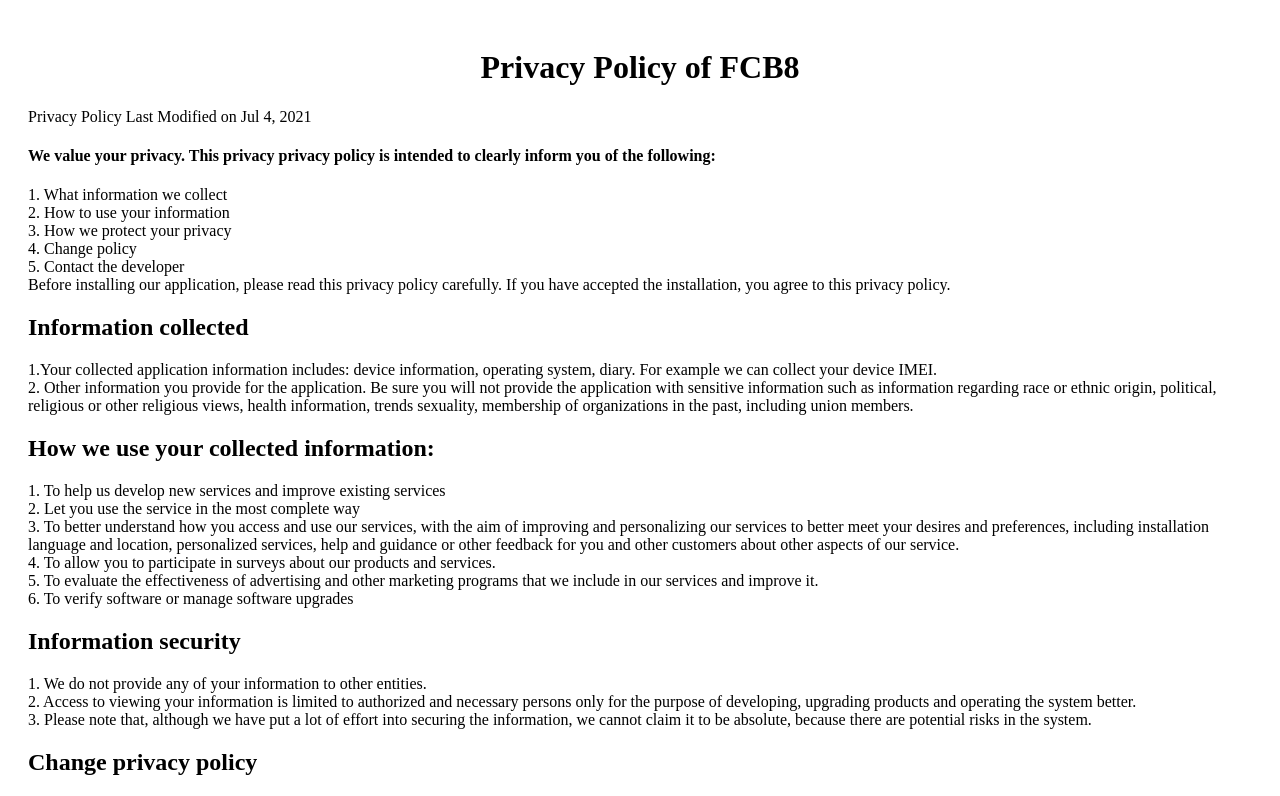
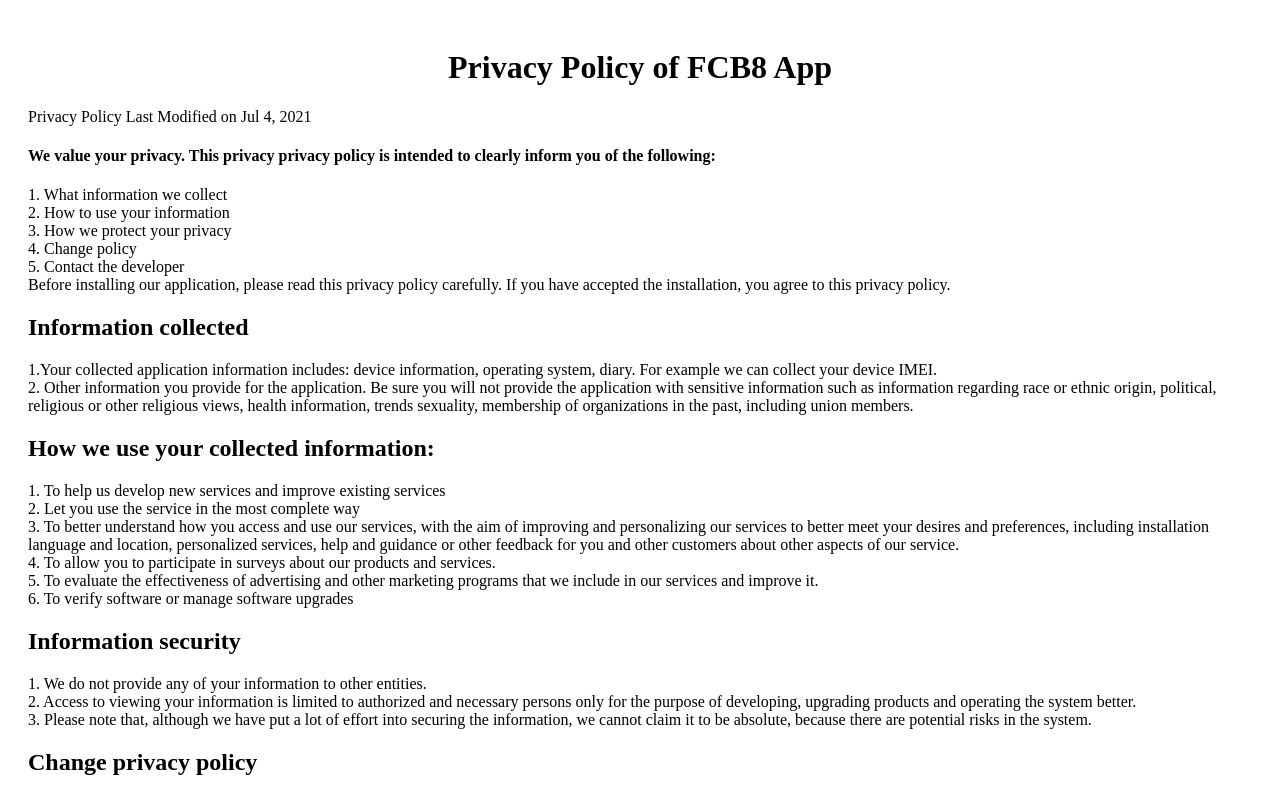
Before and after one commit to Kuzuki4799/Policy_FCB8, a plain HTML site: page index.html in a window 1280 px wide. Shown: the top 796 px of the page. Drawn offline with Linux system fonts and the light colour scheme.

Commit message:
Update index.html

```diff
--- a/index.html
+++ b/index.html
@@ -6,7 +6,7 @@
 <link type="text/css" rel="stylesheet" charset="UTF-8" href="./index_files/translateelement.css"></head>
 <body>
 	<div id="content" style="padding:20px;">
-		<h1 style="text-align: center;">Privacy Policy of FCB8</h1>
+		<h1 style="text-align: center;">Privacy Policy of FCB8 App</h1>
 		<p>Privacy Policy Last Modified on Jul 4, 2021</p>
 		<h4>We value your privacy. This privacy privacy policy is intended to clearly inform you of the following:</h4>
 			1. What information we collect<br>
```
